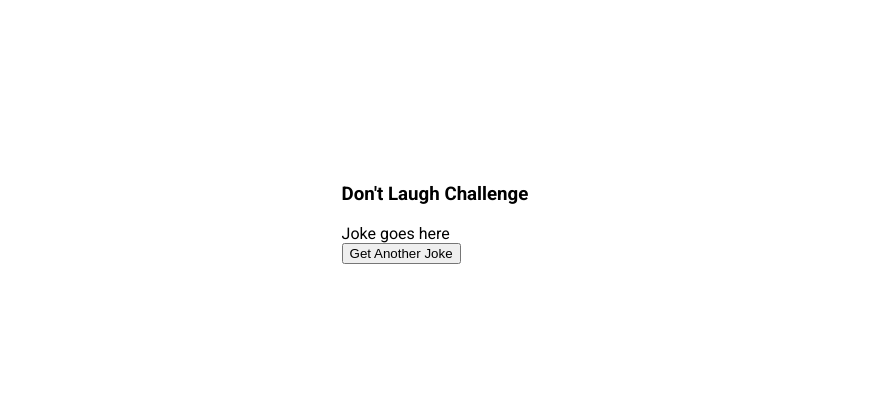
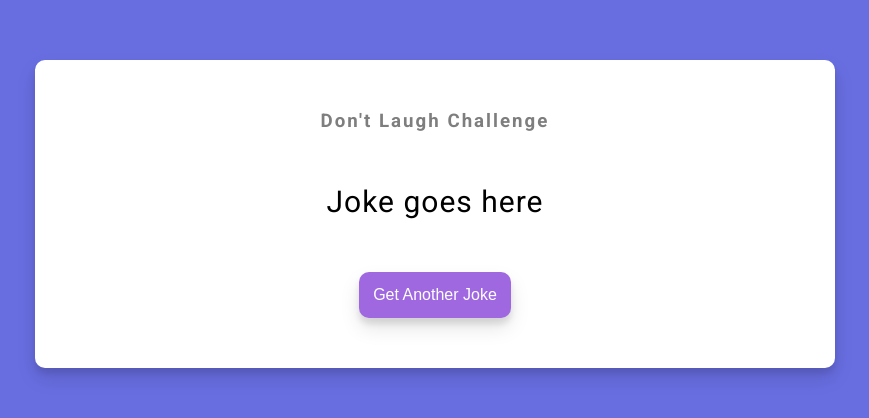
Before and after one commit to jrdotel/DadJokes, a plain HTML site: page index.html in a window 1280 px wide. Shown: the part 186-604 px from the top of the page, without its empty margins (205-1074 px from the left). Drawn offline with Linux system fonts and the light colour scheme.

Commit message:
style added

```diff
--- a/style.css
+++ b/style.css
@@ -5,6 +5,7 @@
 }
 
 body {
+  background-color: #686de0;
   font-family: 'Roboto', sans-serif;
   display: flex;
   flex-direction: column;
@@ -13,4 +14,48 @@ body {
   height: 100vh;
   overflow: hidden;
   margin: 0;
+  padding: 20px;
 }
+
+.container {
+  background-color: #fff;
+  border-radius: 10px;
+  box-shadow: 0 10px 20px rgba(0,0,0,0.1), 0 6px 6px rgba(0,0,0,0.1);
+  padding: 50px 20px;
+  text-align: center;
+  max-width: 100%;
+  width: 800px;
+}
+
+h3 {
+  margin: 0;
+  opacity: 0.5;
+  letter-spacing: 2px;
+}
+
+.joke {
+  font-size: 30px;
+  letter-spacing: 1px;
+  line-height: 40px;
+  margin: 50px auto;
+  max-width: 600px;
+}
+
+.btn {
+  background-color: #9f68e0;
+  color: #fff;
+  border: 0;
+  border-radius: 10px;
+  box-shadow: 0 10px 20px rgba(0,0,0,0.1), 0 6px 6px rgba(0,0,0,0.1);
+  padding: 14px;
+  font-size: 16px;
+  cursor: pointer;
+}
+
+.btn:active {
+  transform: scale(0.98);
+}
+
+.btn:focus {
+  outline: 0;
+}
```
